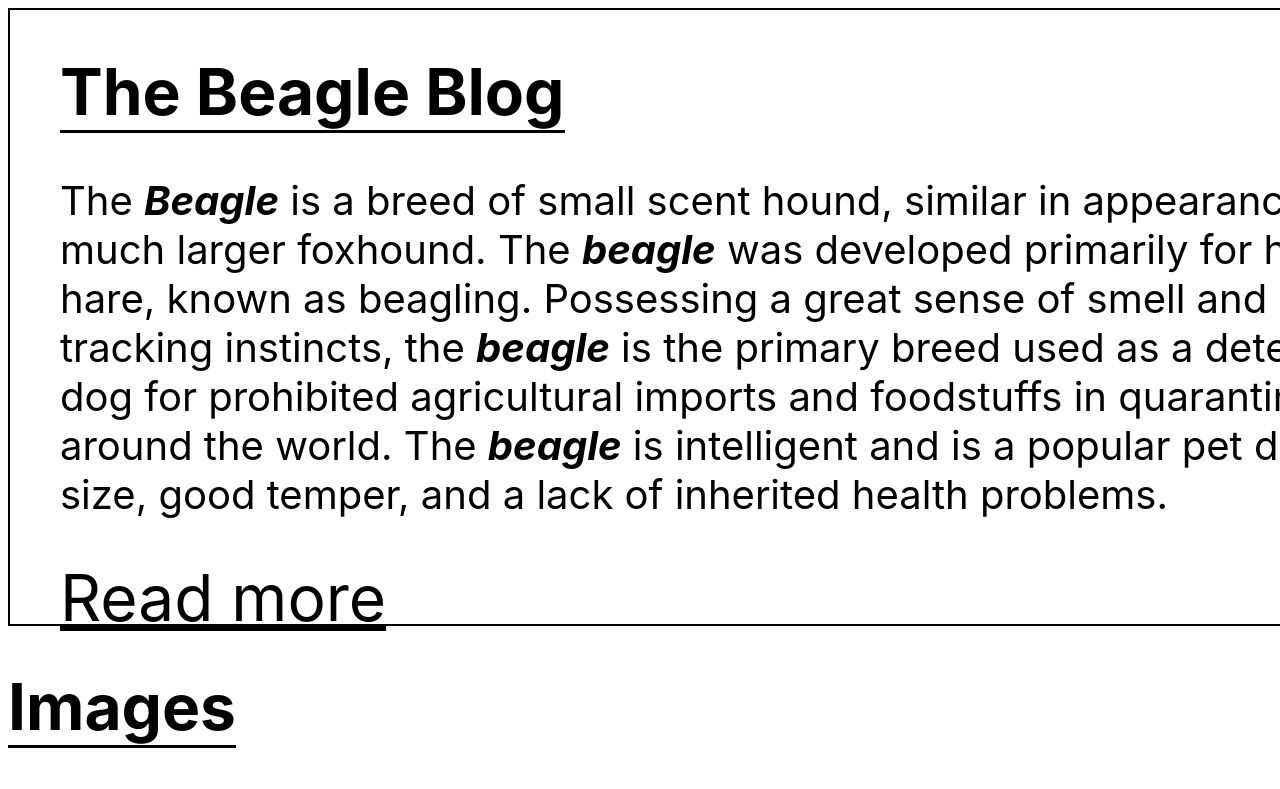
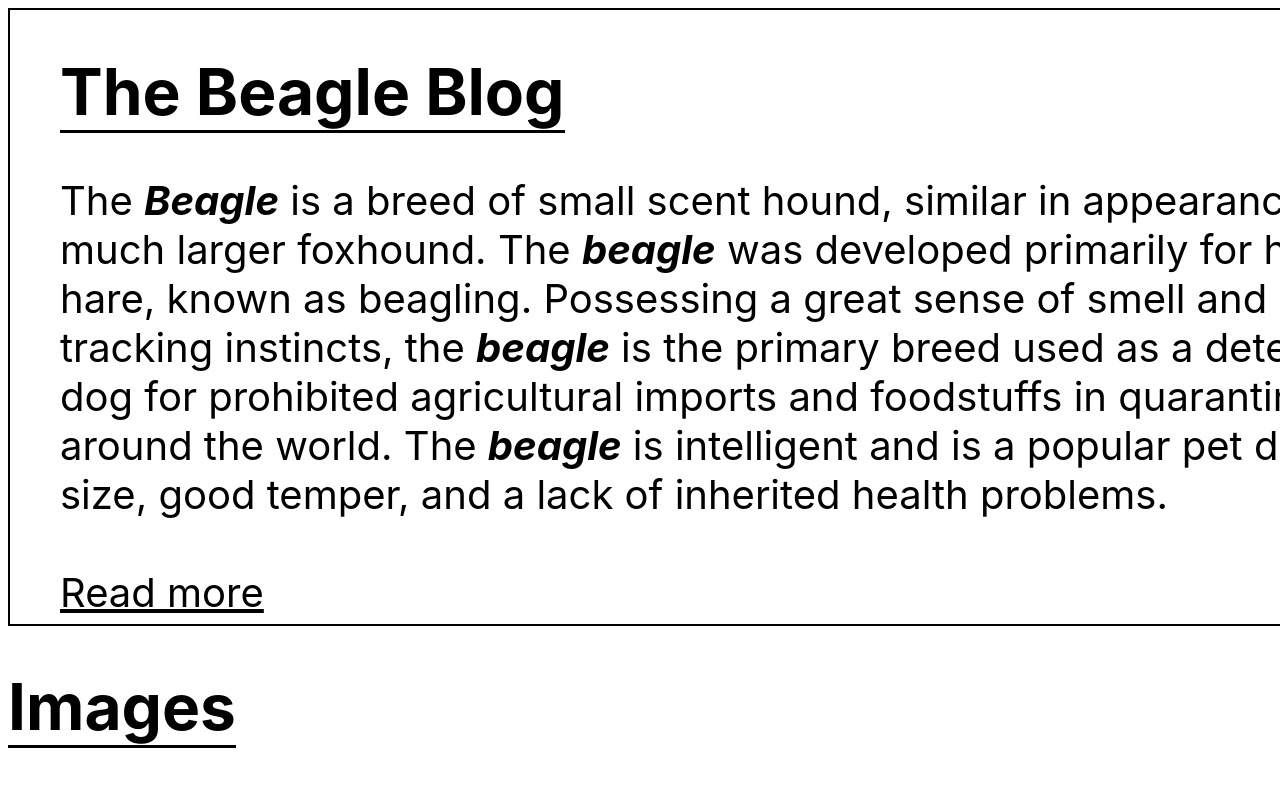
Before and after one commit to abhisekmaiti19/BeagleBlog, a plain HTML site: page index.html in a window 1280 px wide. Shown: the top 789 px of the page. Drawn offline with Linux system fonts and the light colour scheme; grey boxes are pictures that could not be loaded.

Commit message:
last and final

```diff
--- a/index.html
+++ b/index.html
@@ -11,8 +11,7 @@
         font-family: "Inter", sans-serif;
         font-size: 40px;
       }
-      h1,
-      a {
+      h1 {
         font-family: "Inter", sans-serif;
         font-size: 64px;
       }
@@ -59,14 +58,15 @@
           prohibited agricultural imports and foodstuffs in quarantine around
           the world. The <i><b>beagle</b></i> is intelligent and is a popular
           pet due to its size, good temper, and a lack of inherited health
-          problems.
-        </p>
+          problems. <br />
+          <br />
           <a
             href="https://en.wikipedia.org/wiki/Beagle"
             style="color: black"
             target="_blank"
             >Read more</a
           >
+        </p>
       </div>
     </div>
     <div class="beagleImg">
@@ -76,12 +76,14 @@
         alt="Beagle Dog"
       />
       <br />
+      <p>
         <a
           href="https://www.google.com/search?q=beagle&rlz=1C5CHFA_enUS944US945&sxsrf=ALiCzsYi_xLzuX5-mgRt-U2UMiiEwhaCTA:1672839794160&source=lnms&tbm=isch&sa=X&ved=2ahUKEwiat8ntha78AhVnDbcAHX7UCYYQ_AUoAXoECAEQAw&biw=1629&bih=894&dpr=2.2"
           style="color: black"
           target="_blank"
           >More Images</a
         >
+      </p>
 
       <h1 class="beagleBlog">Trivia</h1>
       <ol>
```
Lines whose indentation alone changed are shown as unchanged.
